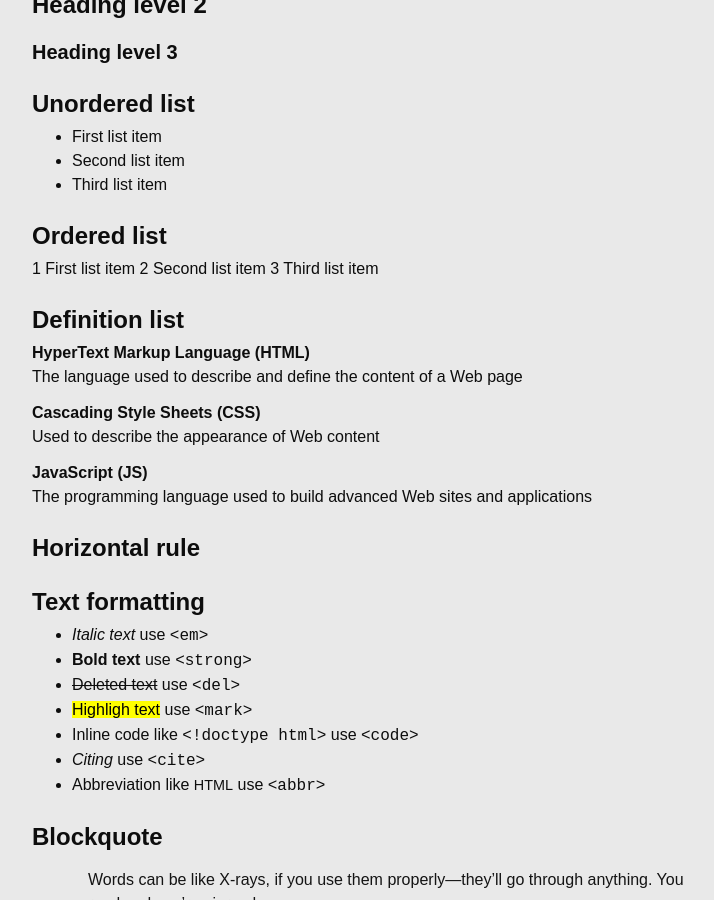
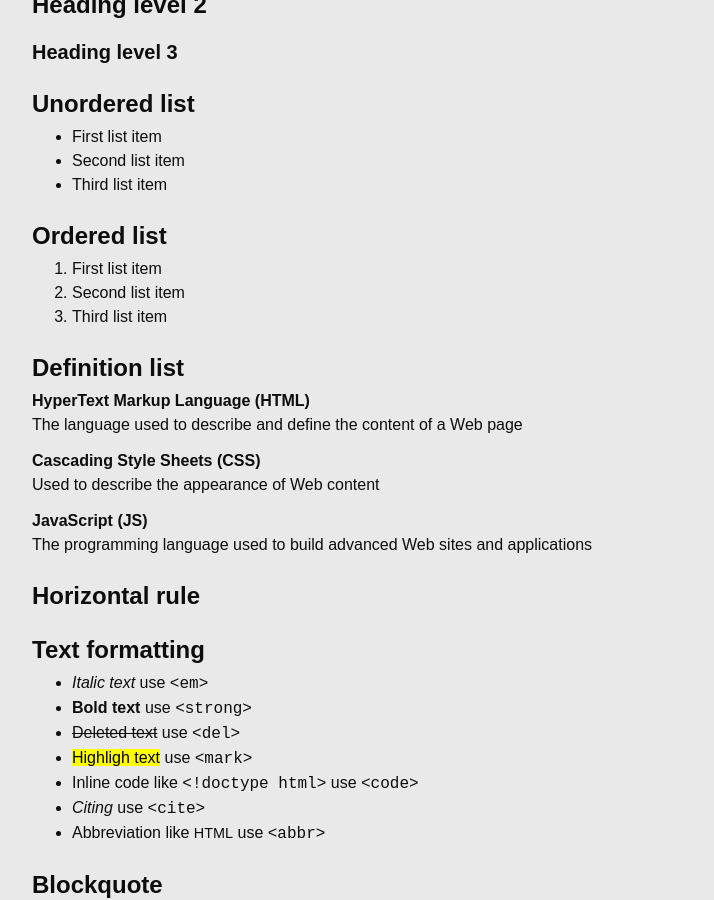
Before and after one commit to aflim/blog, a Jekyll site: the page built from styleguide.md, in a window 1280 px wide and 900 px high, scrolled down 404 px. Shown: the whole window, without its empty margins (248-962 px from the left). Built offline with Jekyll 4.4.1, drawn with Linux system fonts in a browser that asks for light colours.

Commit message:
Update styleguide.md

```diff
--- a/styleguide.md
+++ b/styleguide.md
@@ -18,9 +18,9 @@ Limit heading to three level
 - Third list item
 
 ## Ordered list
-1 First list item
-2 Second list item
-3 Third list item
+1. First list item
+2. Second list item
+3. Third list item
 
 ## Definition list
 <dl>
```
